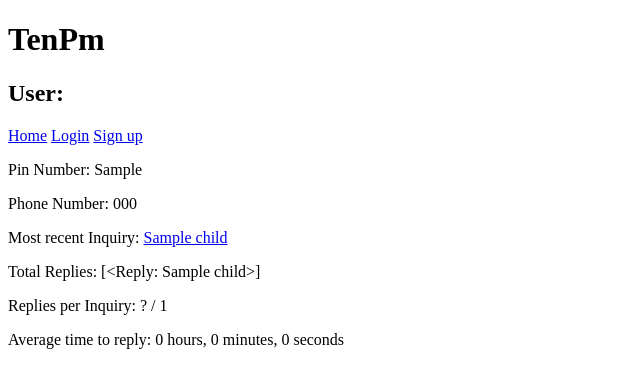
After one commit to SorenOlegnowicz/tracker, a Django app: page /child/1/ in a window 1280 px wide. The commit adds this page. Shown: the top 388 px of the page, without its empty margins (0-640 px from the left). Run offline with Django 3.2, Linux system fonts and the light colour scheme; tables that the repository leaves empty hold one stand-in row (values such as "Sample post").

Commit message:
child detail and other things

```diff
--- a/tracker/api/urls.py
+++ b/tracker/api/urls.py
@@ -3,5 +3,6 @@ from django.conf.urls import url
 
 
 urlpatterns = [
-    url(r'^inquiry/(?P<pk>\d+)/', views.InquiryUpdateAPIView.as_view(), name='child_reply')
+    url(r'^inquiry/(?P<pk>\d+)/', views.InquiryUpdateAPIView.as_view(), name='inquiry'),
+    url(r'^reply/(?P<pk>\d+)/', views.ReplyListAPIView.as_view(), name='reply')
 ]
--- a/tracker/beacon/admin.py
+++ b/tracker/beacon/admin.py
@@ -1,8 +1,9 @@
 from django.contrib import admin
-from .models import Parent, Child, Inquiry
+from .models import Parent, Child, Inquiry, Reply
 
 # Register your models here.
 
 admin.site.register(Parent)
 admin.site.register(Child)
 admin.site.register(Inquiry)
+admin.site.register(Reply)
--- a/tracker/beacon/models.py
+++ b/tracker/beacon/models.py
@@ -1,16 +1,18 @@
 from django.contrib.auth.models import User
+from django.core.exceptions import ObjectDoesNotExist
 from django.db import models
 from django.db.models.signals import post_save
 from django.dispatch import receiver
 from twilio.rest import TwilioRestClient
 from geoposition.fields import GeopositionField
-
+from .validators import validate_pin
+from django.core.validators import MaxLengthValidator, MinLengthValidator
 
 class Parent(models.Model):
     user = models.OneToOneField(User)
-    first_name = models.CharField(max_length=20)
-    last_name = models.CharField(max_length=20)
-    telephone = models.CharField(max_length=12)
+    first_name = models.CharField(max_length=20, blank=True)
+    last_name = models.CharField(max_length=20, blank=True)
+    telephone = models.CharField(max_length=10, blank=True)
 
     def __str__(self):
         return self.first_name
@@ -18,36 +20,40 @@ class Parent(models.Model):
 
 class Child(models.Model):
     name = models.CharField(max_length=40)
-    code = models.IntegerField()
+    pin = models.CharField(max_length=4,validators=[validate_pin, MinLengthValidator(4), MaxLengthValidator(4)])
     parent = models.ForeignKey(Parent, null=True)
-    telephone = models.CharField(max_length=12)
-
+    telephone = models.CharField(max_length=10)
 
     def __str__(self):
         return self.name
+
+    def replies(self):
+        #obj = self.objects.get
+        try:
+            return [inquiry.reply for inquiry in self.inquiry_set.all() if inquiry.reply]
+        except ObjectDoesNotExist:
+            pass
 
 class Inquiry(models.Model):
     parent = models.ForeignKey(Parent)
     child = models.ForeignKey(Child)
     description = models.CharField(max_length=50)
-    reply = models.CharField(max_length=50)
-    position = GeopositionField()
     time = models.DateTimeField(auto_now_add=True)
+    replystamp = models.DurationField(blank=True, null=True)
 
     def __str__(self):
         return self.child.name
 
 
-class Status(models.Model):
-    inquiry = models.OneToOneField(Inquiry)
+class Reply(models.Model):
+    description = models.CharField(max_length=30)
+    inquiry = models.OneToOneField(Inquiry, primary_key=True)
+    #code = models.ForeignKey(Child, related_name='pin')
+    position = GeopositionField()
     time = models.DateTimeField(auto_now_add=True)
 
-
-#class Reply(models.Model):
-    #description = models.CharField(max_length=30)
-    #inquiry = models.OneToOneField(Inquiry)
-    ##code = models.ForeignKey(Child, related_name='pin')
-    #position = GeopositionField()
+    def __str__(self):
+        return self.inquiry.child.name
 
 
 client = TwilioRestClient()  # The SID and Auth Token are stored as environment variables
@@ -56,4 +62,13 @@ client = TwilioRestClient()  # The SID and Auth Token are stored as environment
 def create_sms(sender, instance, created=False, **kwargs):
     if created:
         print(instance.child.telephone)
-        client.messages.create(to=instance.child.telephone, from_="+12513331231", body=instance.description + ' 10.0.10.67:8000/test/' + str(instance.id))
+        client.messages.create(to='+1' + instance.child.telephone,
+                               from_="+12513331231",
+                               body=instance.description + ' 10.0.10.67:8000/test/' + str(instance.id))
+
+@receiver(post_save, sender=Reply)
+def create_replystamp(sender, instance, created=False, **kwargs):
+    if created:
+        diff = instance.time - instance.inquiry.time
+        instance.inquiry.replystamp = diff
+        instance.inquiry.save()
--- /dev/null
+++ b/tracker/beacon/templates/child_detail.html
@@ -0,0 +1,13 @@
+{% extends 'base.html' %}
+
+{% block body %}
+
+    <p>Pin Number: {{ obj.pin }}</p>
+    <p>Phone Number: {{ obj.telephone }}</p>
+    <p>Most recent Inquiry: <a href="{% url 'inquiry_detail' latest.id %}">{{ latest }}</a></p>
+    <p>Total Replies: {{ replies }}</p>
+    <p>Replies per Inquiry: ? / {{ inquiries }}</p>
+    <p>Average time to reply: {{ hours }} hours, {{ minutes }} minutes, {{ seconds }} seconds</p>
+
+
+{% endblock %}
--- a/tracker/beacon/templates/child_list.html
+++ b/tracker/beacon/templates/child_list.html
@@ -1,9 +1,9 @@
 {% extends 'base.html' %}
 
 {% block body %}
-
+    <h3>Your Children:</h3>
     {% for child in object_list %}
-        {{ child }}
+        <p><a href="{% url 'child_detail' child.pk %}">{{ child }}</a></p>
     {% endfor%}
 
 {#    {% for child in request.user.parent.child_set %}#}
--- a/tracker/beacon/views.py
+++ b/tracker/beacon/views.py
@@ -1,8 +1,10 @@
+from datetime import timedelta
 from django.contrib.auth import authenticate
 from django.contrib.auth import login
 from django.shortcuts import render
 from django.views import generic
-from .models import Parent, Child, Inquiry
+from django.views.decorators.csrf import csrf_exempt
+from .models import Parent, Child, Inquiry, Reply
 from django.shortcuts import render, redirect
 from django.contrib.auth.decorators import login_required
 from django.contrib.auth.forms import UserCreationForm
@@ -13,10 +15,18 @@ from django.shortcuts import render_to_response
 from django.template import RequestContext
 
 
-def test(request, pk):
+def reply(request, pk):
     var = Inquiry.objects.get(pk=pk)
     context = {'inquiry': var}
-    return render_to_response("reply.html", context)
+    if request.POST:  # Is there post data in the request?
+        if request.POST['pin'] == var.child.pin:  # checks to see if pin is accurate
+            Reply.objects.create(inquiry=var,
+                                 description=request.POST['description'],
+                                 position=request.POST['position'])
+        else:
+            context['errors'] = "Invalid Pin Number"
+
+    return render_to_response("reply.html", context, context_instance=RequestContext(request))
 
 
 def home(request):
@@ -27,7 +37,7 @@ def home(request):
 class Registration(generic.FormView):
     template_name = 'registration/create_user.html'
     form_class = UserCreationForm
-    success_url = 'parent_create'
+    success_url = '/'
 
     #  auto-login
     def form_valid(self, form):
@@ -36,7 +46,8 @@ class Registration(generic.FormView):
       password = self.request.POST['password1']
       user = authenticate(username=username, password=password)
       login(self.request, user)
-      return super(Registration, self).form_valid(form)
+      Parent.objects.create(user=user)
+      return super().form_valid(form)
 
 
 class ParentCreateView(generic.CreateView):
@@ -52,7 +63,7 @@ class ParentCreateView(generic.CreateView):
 
 class ChildCreateView(generic.CreateView):
     model = Child
-    fields = ['name', 'code', 'telephone']
+    fields = ['name', 'pin', 'telephone']
     template_name = 'child_form.html'
     success_url = '/child_list'
 
@@ -73,6 +84,26 @@ class ChildListView(generic.ListView):
     def get_queryset(self):
         parent = Parent.objects.get(user=self.request.user)
         return Child.objects.filter(parent=parent)
+
+
+def child_detail(request, pk):
+    obj = Child.objects.get(pk=pk)
+    latest = Inquiry.objects.filter(child=obj).order_by('id').reverse()[0]
+    inquiries = Inquiry.objects.filter(child=obj).count()
+    replies = obj.replies()
+    #replies = Reply.objects.filter(inquiry=latest.child).count()
+    stamps = Inquiry.objects.filter(child=obj).values_list('replystamp', flat=True)
+    delta = timedelta(days=0)
+    for stamp in stamps:
+        if stamp:
+            delta += stamp
+    average = delta/len(stamps)
+    second = average.seconds % 60
+    minutes = average.seconds // 60
+    hours = minutes // 60
+    context = {'obj': obj, 'latest': latest, 'inquiries': inquiries, 'replies': replies,
+               'hours': hours, 'minutes': minutes, 'seconds': second}
+    return render_to_response("child_detail.html", context, context_instance=RequestContext(request))
 
 
 class InquiryCreateView(generic.CreateView):
@@ -99,3 +130,14 @@ class InquiryListView(generic.ListView):
 class InquiryDetailView(generic.DetailView):
     model = Inquiry
     template_name = 'inquiry_detail2.html'
+
+
+def inquiry_detail(request, pk):
+    obj = Inquiry.objects.get(pk=pk)
+    diff = obj.replystamp
+    seconds = diff.seconds % 60
+    minutes = diff.seconds // 60
+    hours = minutes // 60
+    print(diff)
+    context = {'obj': obj, 'hours': hours, 'minutes': minutes, 'seconds': seconds}
+    return render_to_response("inquiry_detail2.html", context, context_instance=RequestContext(request))
--- a/tracker/tracker/urls.py
+++ b/tracker/tracker/urls.py
@@ -30,7 +30,8 @@ urlpatterns = [
     url(r'^logout/', logout, {'next_page': '/'}, name="logout"),
     url(r'^child_create/$', views.ChildCreateView.as_view(), name='child_create'),
     url(r'^child_list/$', views.ChildListView.as_view(), name='child_list'),
+    url(r'^child/(?P<pk>\d+)/', views.child_detail, name="child_detail"),
     url(r'^inquiry/$', views.InquiryCreateView.as_view(), name='inquiry_create'),
-    url(r'^inquiry/(?P<pk>\d+)/', views.InquiryDetailView.as_view(), name='inquiry_detail'),
-    url(r'^test/(?P<pk>\d+)/', views.test, name='test')
+    url(r'^inquiry/(?P<pk>\d+)/', views.inquiry_detail, name='inquiry_detail'),
+    url(r'^test/(?P<pk>\d+)/', views.reply, name='reply')
 ]
```
Also changed, not shown: tracker/api/views.py (+13 -1 lines), tracker/beacon/templates/inquiry_detail2.html (+15 -10 lines), tracker/beacon/templates/reply.html (+15 -11 lines), tracker/beacon/templates/reply2.html (added, +21 -0 lines), tracker/beacon/validators.py (added, +7 -0 lines), tracker/tracker/settings.py (+0 -9 lines), tracker/beacon/migrations/0008_auto_20150804_1912.py (added), tracker/beacon/migrations/0009_auto_20150805_0152.py (added), tracker/beacon/migrations/0010_auto_20150805_1620.py (added), tracker/beacon/migrations/0011_inquiry_replystamp.py (added).
